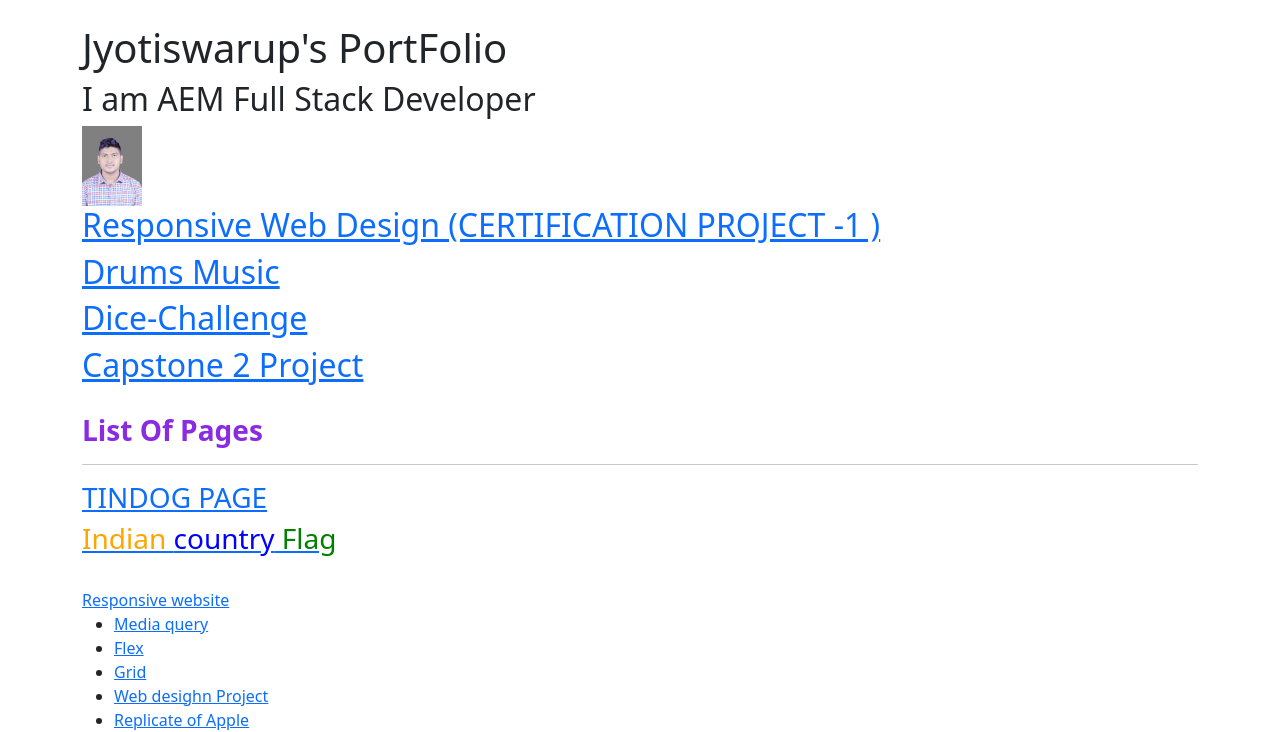
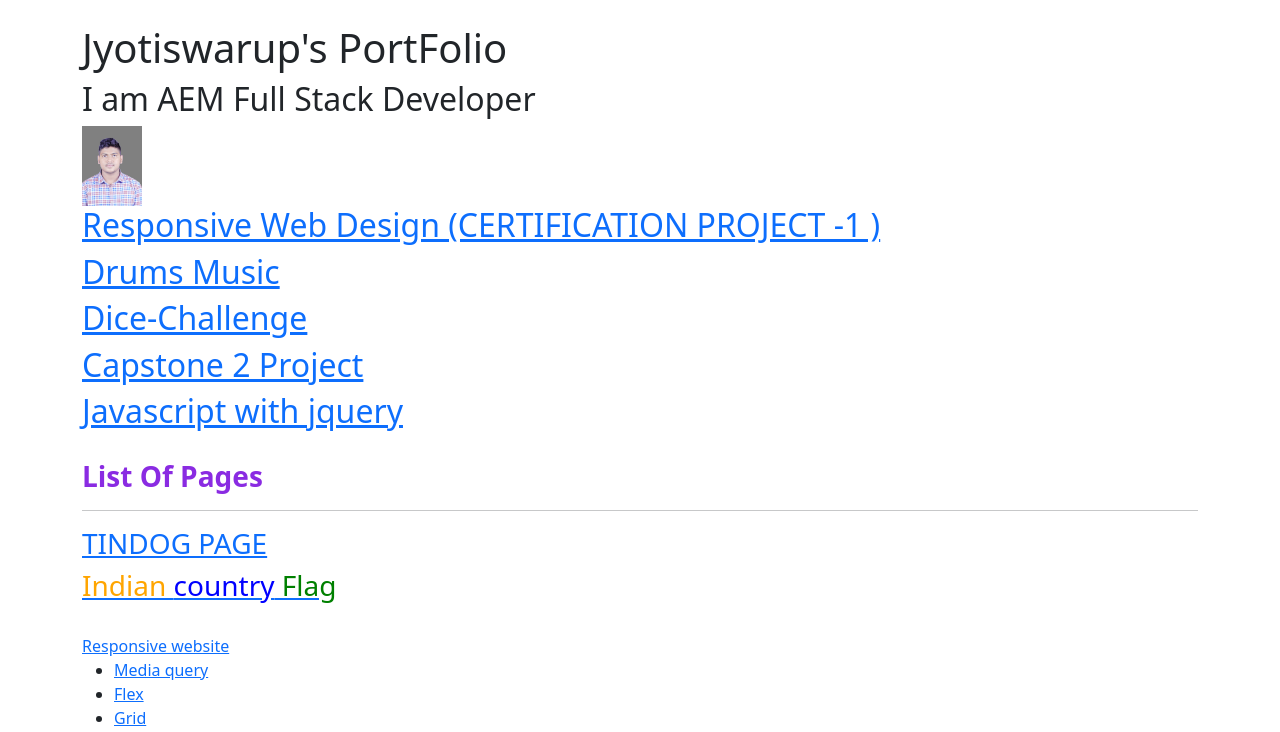
Before and after one commit to jyotiswarup3/jyoti-portfolio, a plain HTML site: page index.html in a window 1280 px wide. Shown: the part 73-805 px from the top of the page. Drawn offline with nearby package versions, Linux system fonts and the light colour scheme.

Commit message:
JAVASCRIPWITHJQUERY

```diff
--- a/index.html
+++ b/index.html
@@ -70,6 +70,9 @@
       </h2>
       <h2><a href="https://jyotiswarup3.github.io/Dice-Challenge/">Dice-Challenge</a></h2>
       <h2><a href="https://jyotiswarup3.github.io/Capstone2-project/">Capstone 2 Project</a></h2>
+      <h2>
+        <a href="https://jyotiswarup3.github.io/JAVASCRIPWITHJQUERY/">Javascript with jquery</a>
+      </h2>
       <h3 style="margin-top: 30px">
         <a href="./Listofpages.html" style="text-decoration: none; color: blueviolet"
           ><strong>List Of Pages </strong></a
```
